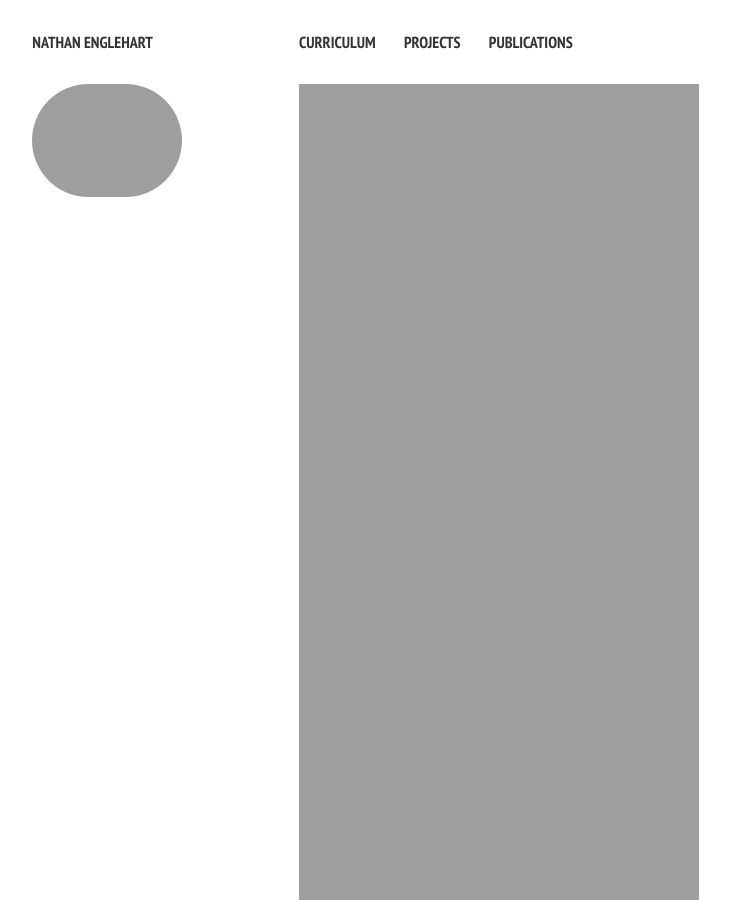
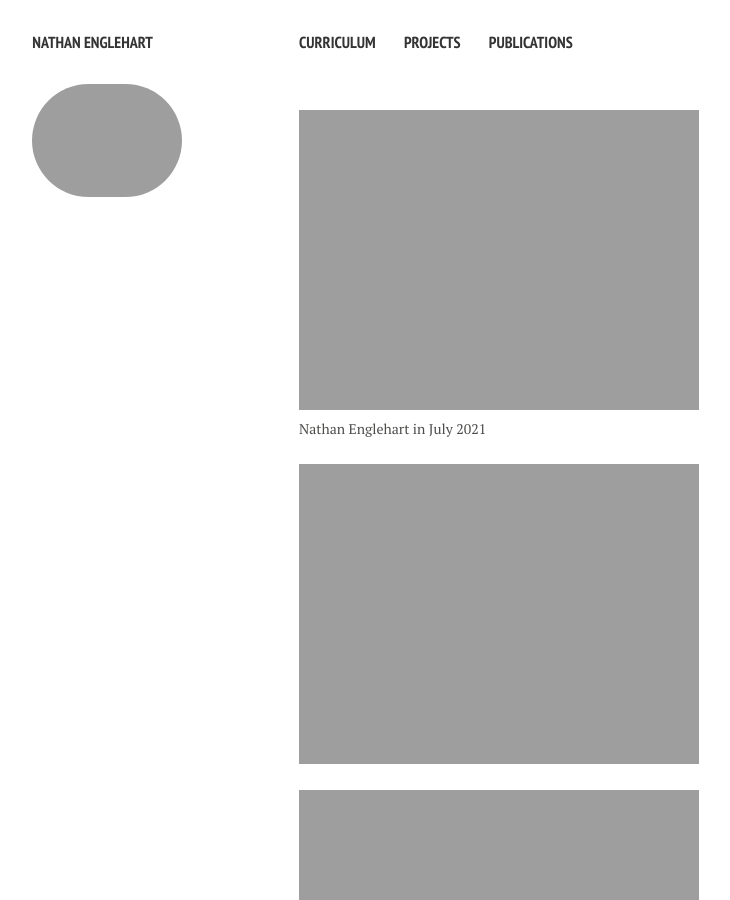
Before and after one commit to nathanenglehart/nathanenglehart.github.io, a Jekyll site: the page built from tennis.md, in a window 1280 px wide and 900 px high. Shown: the whole window, without its empty margins (21-751 px from the left). Built offline with Jekyll 4.4.1, drawn with Linux system fonts in a browser that asks for light colours; nearby versions of some CDN libraries.

Commit message:
Update tennis.md

```diff
--- a/tennis.md
+++ b/tennis.md
@@ -4,24 +4,24 @@
 ---
 <p></p>
 
+<figure>
 <img src="/images/Englehart, Nathan (11).JPG ">
-<p></p>
+<figcaption>Nathan Englehart in July 2021</figcaption>
+</figure>
 
+<figure>
 <img src="/images/Englehart, Nathan (117).JPG ">
-<p></p>
+</figure>
 
+<figure>
 <img src="/images/Englehart, Nathan (119).JPG ">
-<br>
-<img src="/images/Englehart, Nathan (127).JPG ">
-<br>
-<img src="/images/Englehart, Nathan (140).JPG ">
-<br>
+</figure>
+
 <img src="/images/Englehart, Nathan (142).JPG ">
 <br>
 <img src="/images/Englehart, Nathan (32).JPG ">
 <br>
-<img src="/images/Englehart, Nathan (41).JPG ">
-<br>
+
 <img src="/images/Englehart, Nathan (48).JPG ">
 <br>
 <img src="/images/Englehart, Nathan (49).JPG">
```
